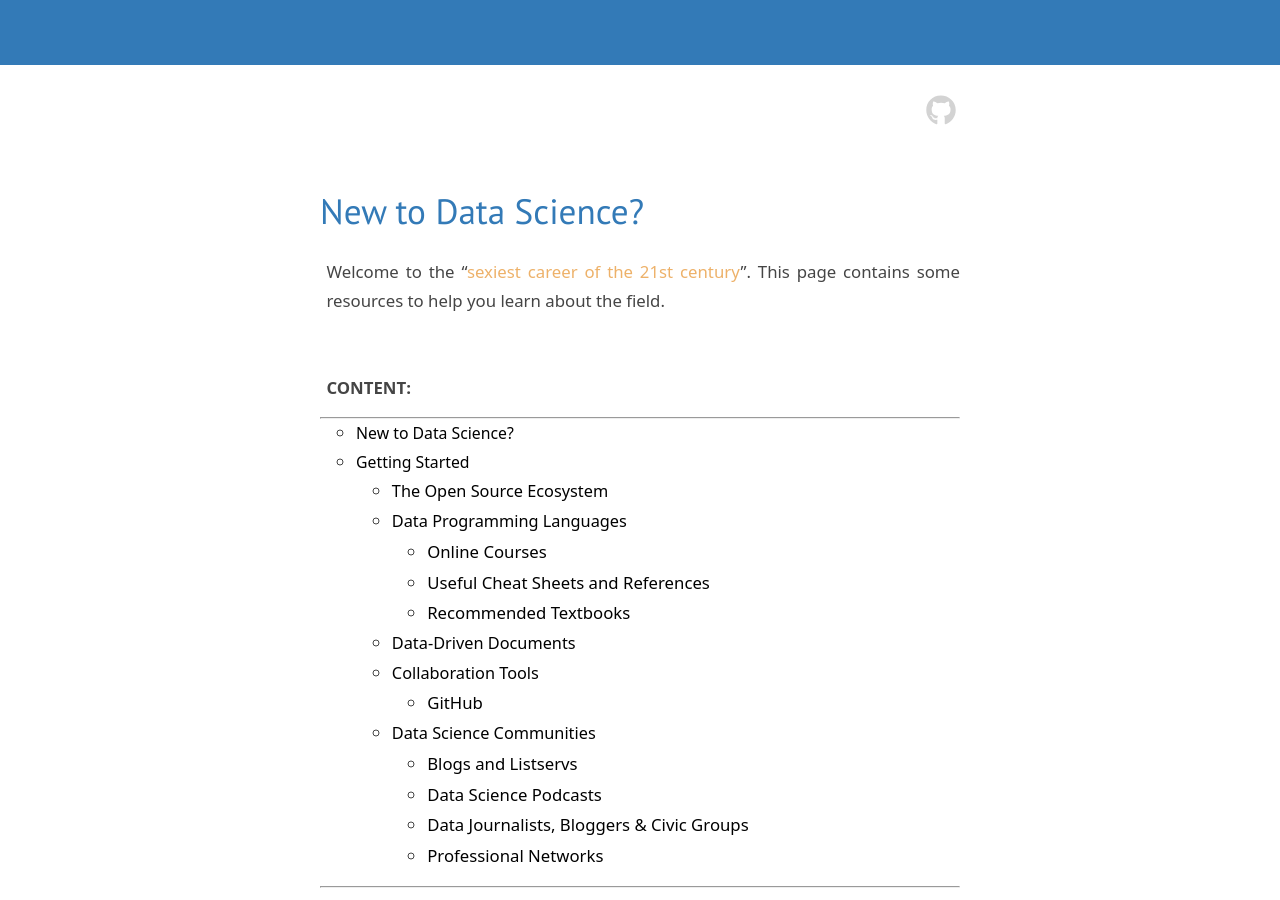
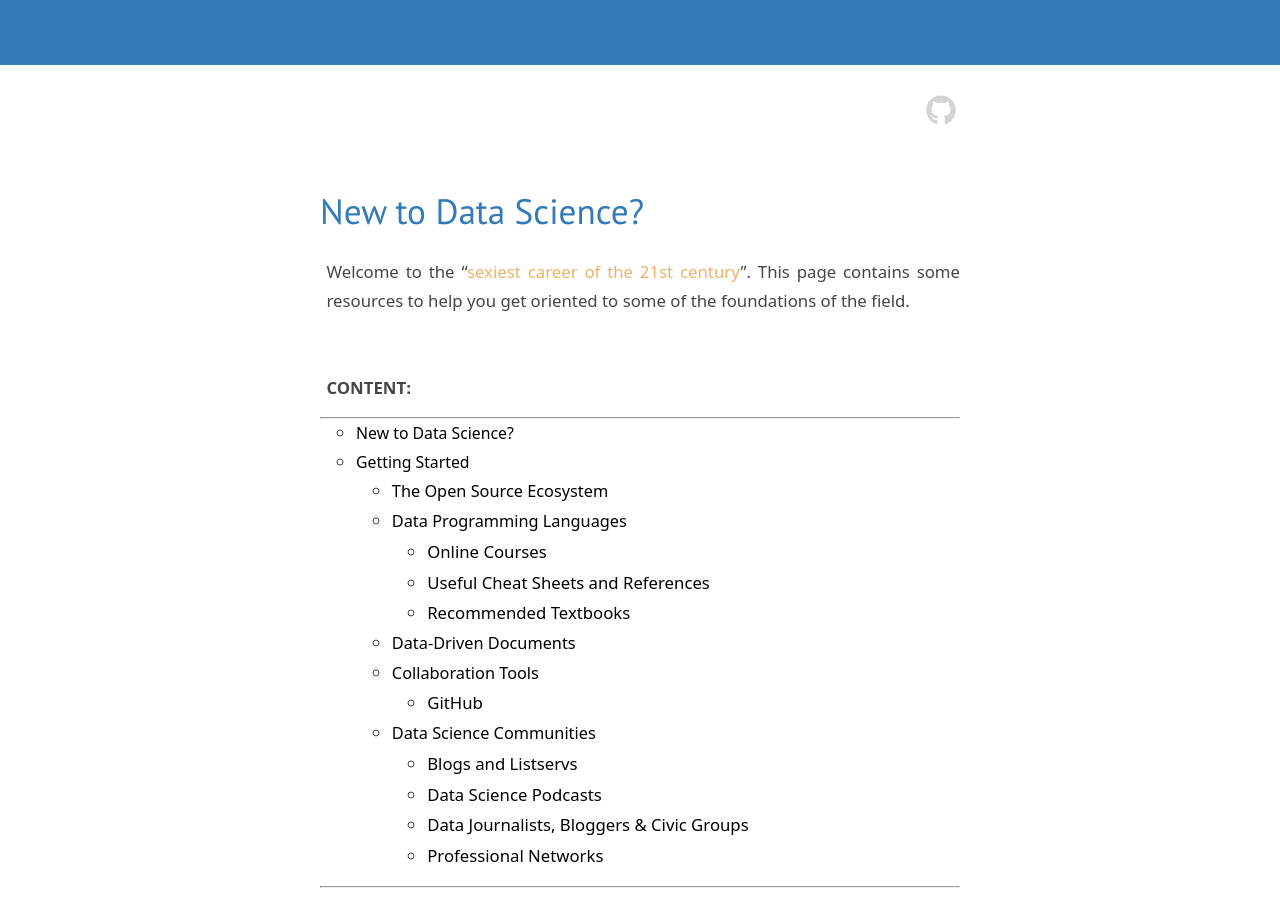
Before and after one commit to DS4PS/ds4ps.github.io, a Jekyll site: the page built from welcome.md, in a window 1280 px wide and 900 px high, scrolled down 385 px. Built offline with Jekyll 4.4.1, drawn with Linux system fonts in a browser that asks for light colours; nearby versions of some CDN libraries; library files that are not in the unit come from our copies.

Commit message:
Update welcome.md

```diff
--- a/welcome.md
+++ b/welcome.md
@@ -11,7 +11,7 @@ permalink: /welcome/
 
 ## New to Data Science?
 
-Welcome to the "[sexiest career of the 21st century](https://hbr.org/2012/10/data-scientist-the-sexiest-job-of-the-21st-century)". This page contains some resources to help you learn about the field.
+Welcome to the "[sexiest career of the 21st century](https://hbr.org/2012/10/data-scientist-the-sexiest-job-of-the-21st-century)". This page contains some resources to help you get oriented to some of the foundations of the field.
 
 <br>
 
@@ -34,7 +34,7 @@ Welcome to the "[sexiest career of the 21st century](https://hbr.org/2012/10/dat
 There are a few skills and knowledge domains to explore to orient yourself to the field of data science.
 
 * <h3><i class="fab fa-react"></i>Introduction to the Open Source Ecosystem </h3>
-* <h3><i class="far fa-registered"></i>Data Programming Languages</h3>
+* <h3><i class="far fa-registered"></i><i class="fab fa-python"></i>Data Programming Languages</h3>
 * <h3><i class="fab fa-markdown"></i>Data-Driven Documents (Markdown)</h3>
 * <h3><i class="fab fa-github-square"></i>Collaboration Tools</h3>
 
```
